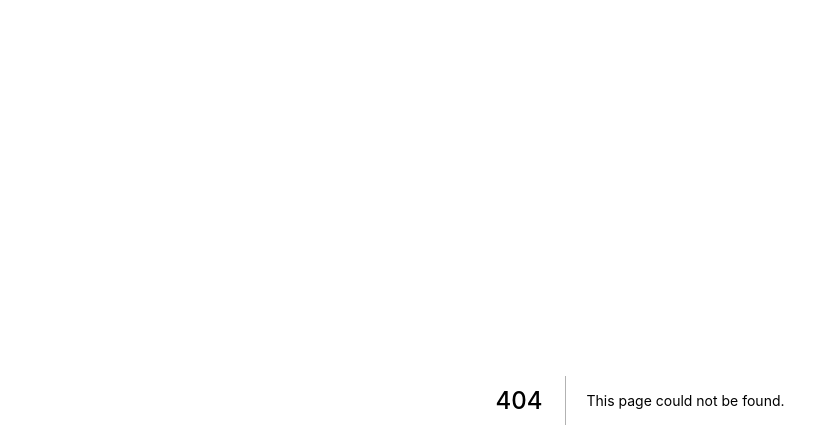
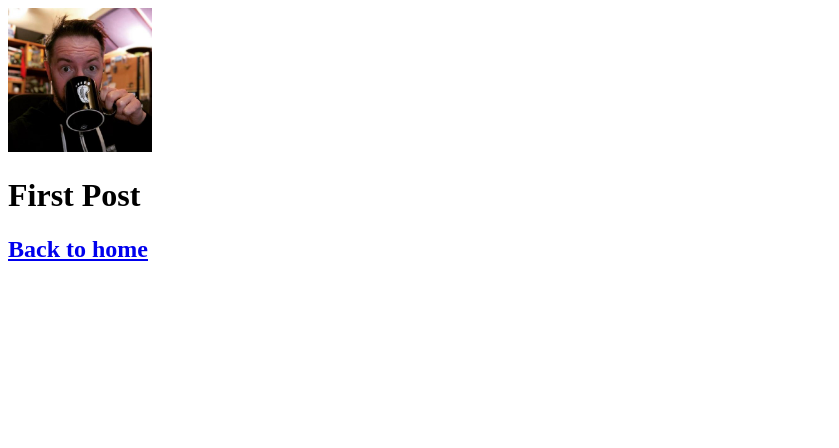
Before and after one commit to capncrockett/nextjs-blog, a Next.js app: page /posts/first-post in a window 1280 px wide. Before the commit this address had no page. Shown: the top 448 px of the page, without its empty margins (0-839 px from the left). Built offline with nearby package versions, Linux system fonts and the light colour scheme.

Commit message:
Adding pages and images
Create first post page
Import profile pic
Connect it all together

```diff
--- a/pages/index.js
+++ b/pages/index.js
@@ -1,4 +1,5 @@
 import Head from 'next/head'
+import Link from 'next/link'
 
 export default function Home() {
   return (
@@ -10,7 +11,10 @@
 
       <main>
         <h1 className="title">
-          Welcome to <a href="https://nextjs.org">Next.js!</a>
+          Read{' '}
+          <Link href="/posts/first-post">
+            <a>this page!</a>
+          </Link>
         </h1>
 
         <p className="description">
--- /dev/null
+++ b/pages/posts/first-post.js
@@ -0,0 +1,27 @@
+import Link from 'next/link'
+import Image from 'next/image'
+import Head from 'next/head'
+
+
+export default function FirstPost() {
+    return (
+    <>
+    <Head>
+        <title>First Post</title>
+    </Head>
+    <Image
+    src="/images/profile.jpg" // Route of the image file
+    height={144} //Desried size with correct aspect ratio
+    width={144} //Desried size with correct aspect ratio
+    alt="It's Joe"
+    />
+    <h1>First Post</h1>
+    <h2>
+        <Link href="/">
+            <a>Back to home</a>
+        </Link>
+    </h2>
+    </>
+    )
+
+}
```
Also changed, not shown: public/images/profile.jpg (added), public/vercel.svg (deleted).
